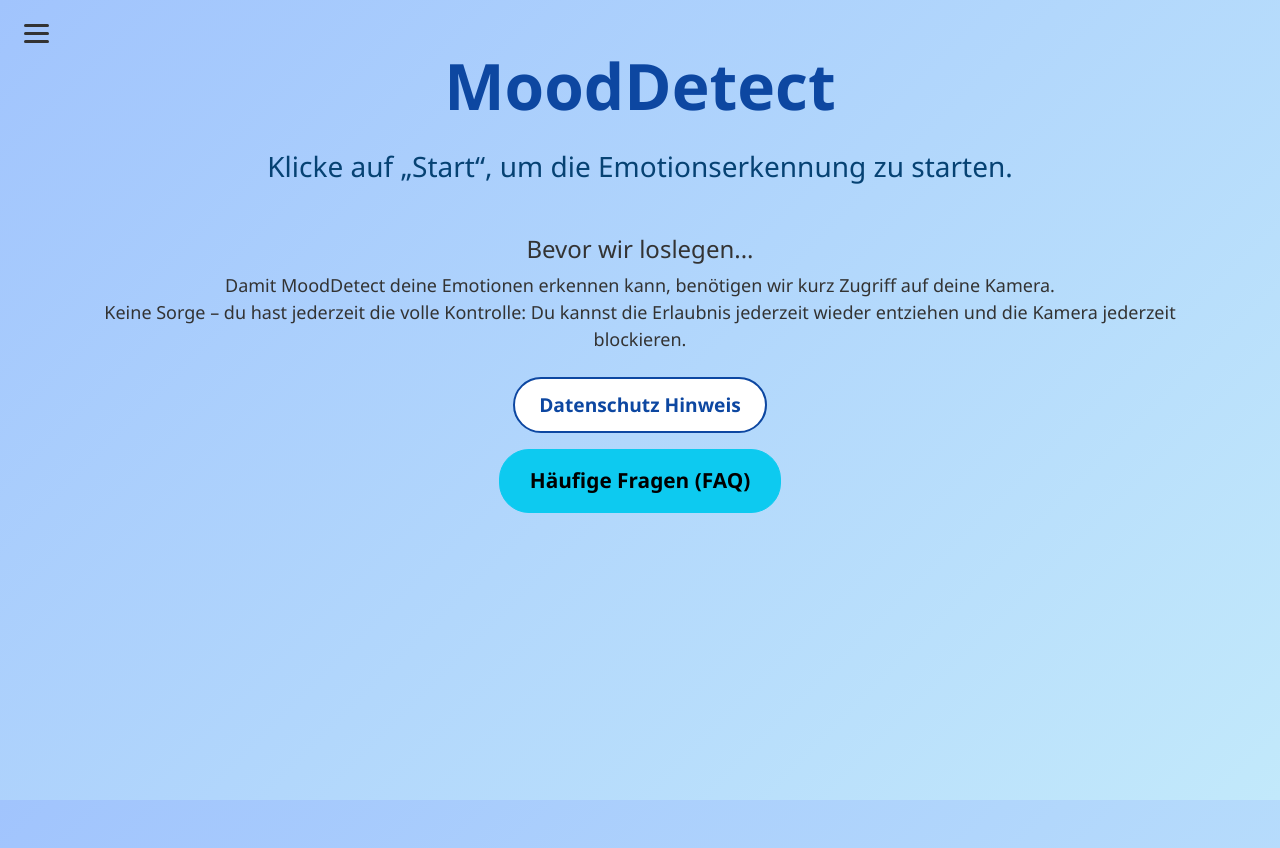
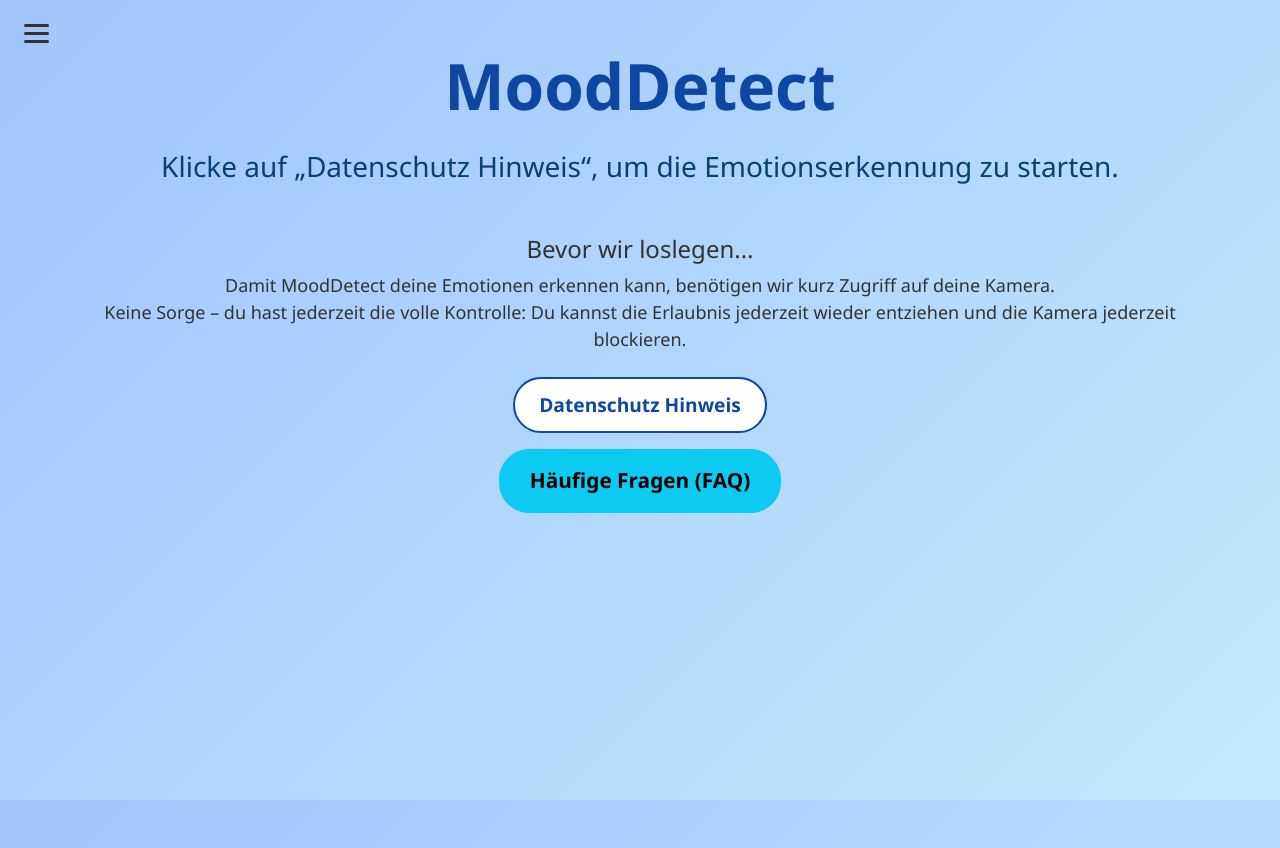
Before and after one commit to MxrajS/MoodDetect, a plain HTML site: page startpage.html in a window 1280 px wide. Drawn offline with Linux system fonts and the light colour scheme; no server answers; files whose address does not match are found by name.

Commit message:
falscher text ersetzt

```diff
--- a/startpage.html
+++ b/startpage.html
@@ -29,7 +29,7 @@
   <div class="container text-center mt-5">
     <!-- Titel & Slogan -->
     <h1>MoodDetect</h1>
-    <p class="lead">Klicke auf <strong>„Start“</strong>, um die Emotionserkennung zu starten.</p>
+    <p class="lead">Klicke auf <strong>„Datenschutz Hinweis“</strong>, um die Emotionserkennung zu starten.</p>
 
     <!-- Zustimmung & Datenschutz Hinweis -->
     <div class="mt-5">
```
